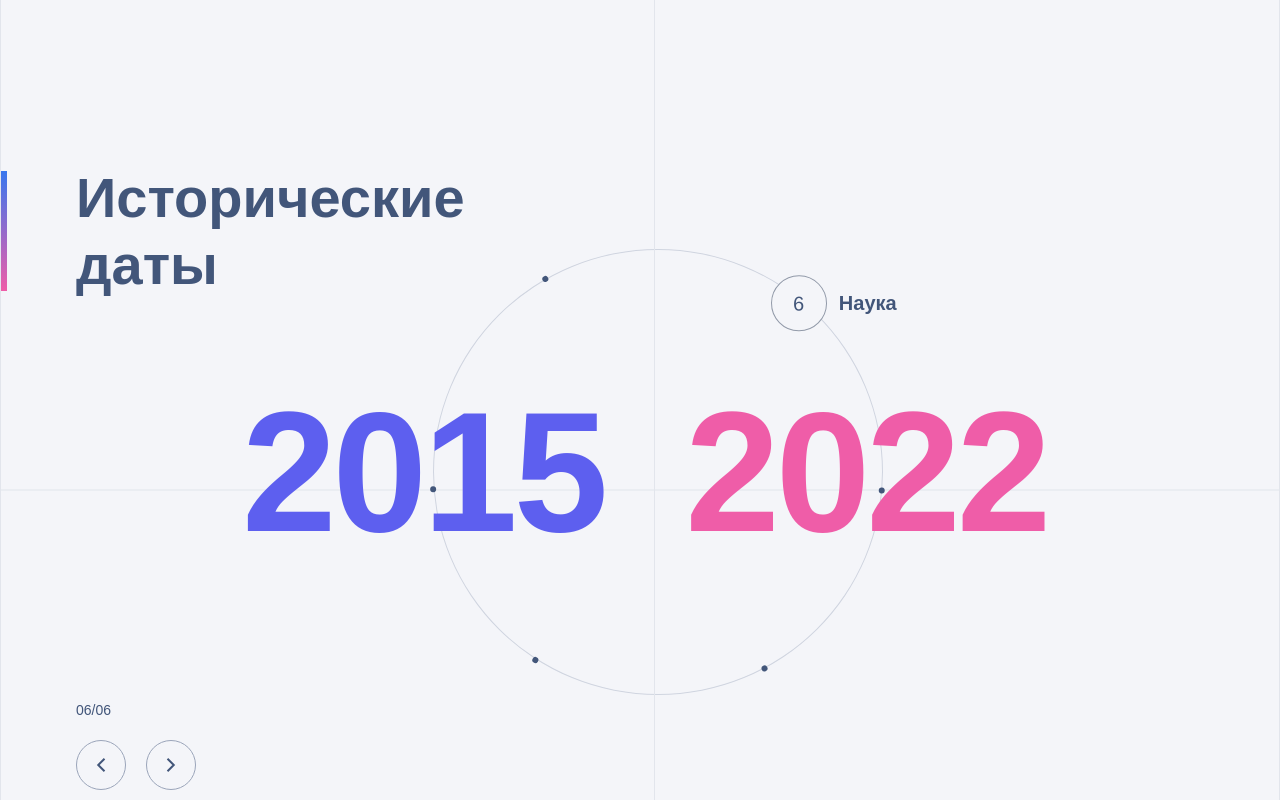
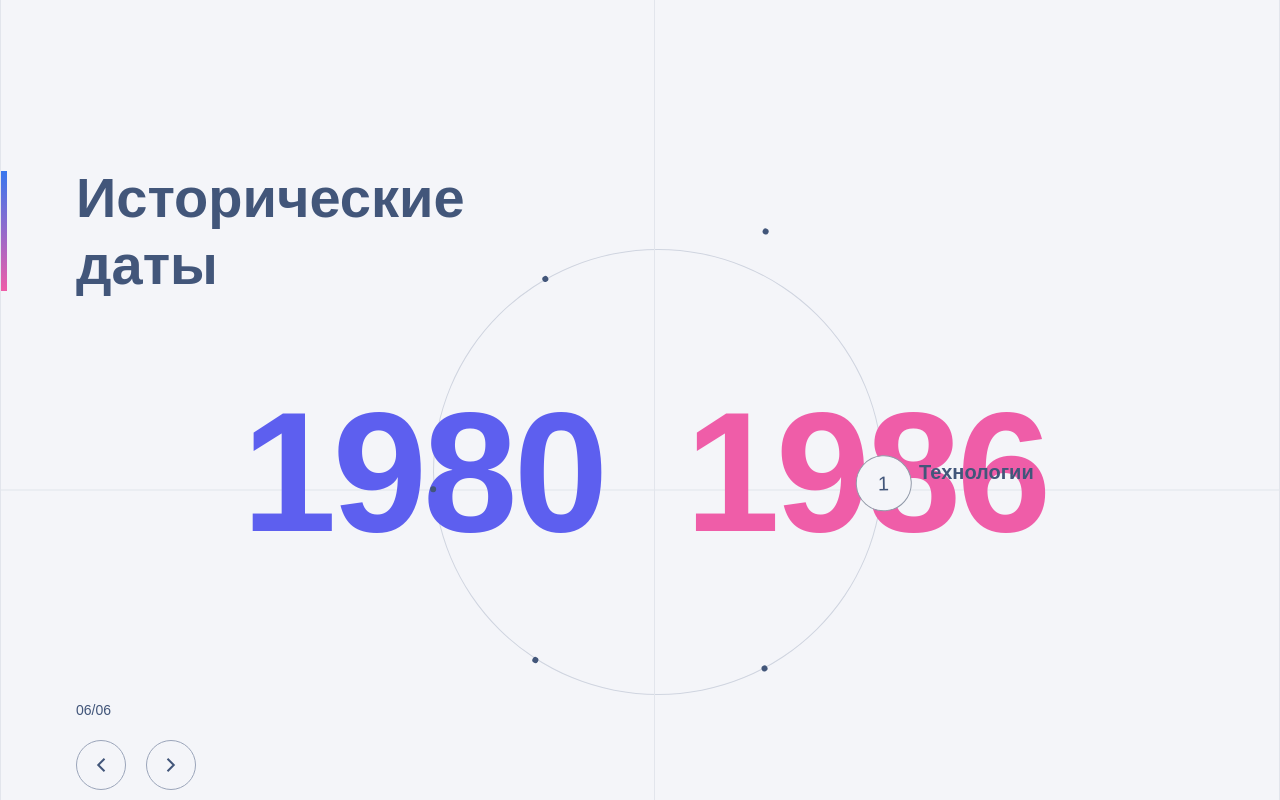
Before and after one commit to alenushka-jpg/digital-test-task, a website built with webpack: page src/index.html in a window 1280 px wide. Both pictures are taken after a click on the button 881 px from the left and 490 px from the top of the page. Shown: the top 800 px of the page. Built offline with nearby package versions, Linux system fonts and the light colour scheme; a web font is replaced by a local one.

Commit message:
Initializes the swiper

```diff
--- a/src/js/index.js
+++ b/src/js/index.js
@@ -1,3 +1,58 @@
 import '../sass/main.scss';
+import { historicalPeriods } from '../ts/index';
 
 import Swiper from 'swiper';
+
+const swiper = new Swiper('.swiper-container', {
+  direction: 'horizontal',
+  loop: true,
+  centeredSlides: true,
+
+  pagination: {
+    el: '.swiper-pagination-bullet',
+    clickable: true,
+  },
+});
+
+const startYearElement = document.querySelector('.interval-time__year--start');
+const endYearElement = document.querySelector('.interval-time__year--end');
+
+const buttons = Array.from(document.querySelectorAll('.interval-time__circle-button'));
+
+// Сохраняем начальную активную кнопку
+let activeButton = buttons.find(button => button.classList.contains('interval-time__circle-button--active'));
+
+buttons.forEach(button => {
+  button.addEventListener('click', () => {
+    const buttonId = button.getAttribute('id');
+
+    // Ищем соответствующий период в наших данных
+    const currentPeriod = historicalPeriods.find(period => period.period.id === buttonId);
+
+    if (currentPeriod) {
+      startYearElement.textContent = currentPeriod.period.start;
+      endYearElement.textContent = currentPeriod.period.end;
+    }
+
+    if (activeButton) {
+      activeButton.classList.remove('interval-time__circle-button--active');
+    }
+
+    button.classList.add('interval-time__circle-button--active');
+    activeButton = button;
+
+    swiper.slideTo(buttons.indexOf(button));
+  });
+});
+
+
+function getEventsForPeriod(id) {
+  for (let period of historicalPeriods) {
+    if (period.period.id === id) {
+      return period.events;
+    }
+  }
+
+  // Вернуть пустой массив, если не найдено совпадение
+  return [];
+}
--- a/src/sass/blocks/chronicle-events.scss
+++ b/src/sass/blocks/chronicle-events.scss
@@ -97,6 +97,7 @@
   border-radius: 50%;
   background-color: $basic-white;
   filter: drop-shadow(0px 0px 15px rgba(56, 119, 238, 0.10));
+  cursor: pointer;
 
   &--prev img {
     transform: rotate(-180deg);
--- a/src/sass/blocks/interval-time.scss
+++ b/src/sass/blocks/interval-time.scss
@@ -391,6 +391,7 @@
   }
 }
 
+
 .interval-time__circle-button--active#circle-button4 + .interval-time__name  {
   transform: rotate(269.7deg) translate(208px) rotate(180deg);
 
@@ -540,6 +541,7 @@
   border-radius: 50%;
   border: 1px solid $cold-steel;
   background-color: inherit;
+  cursor: pointer;
 
   &--next img {
     transform: rotateY(180deg);
--- a/src/ts/index.ts
+++ b/src/ts/index.ts
@@ -1,24 +1,24 @@
 // Определение интерфейсов
-interface TimePeriod {
+export interface TimePeriod {
   start: number;
   end: number;
   id: string;
 }
 
 // интерфейс определяет форму объектов исторического события
-interface HistoricalEvent {
+export interface HistoricalEvent {
   eventYear: number;
   eventDescription: string;
 }
 
 // интерфейс определяет структуру объекта, который представляет собой исторический период,
 // включая временной период и массив исторических событий, связанных с этим периодом
-interface HistoricalPeriod {
+export interface HistoricalPeriod {
   period: TimePeriod;
   events: HistoricalEvent[];
 }
 
-let historicalPeriods: HistoricalPeriod[] = [
+export let historicalPeriods: HistoricalPeriod[] = [
   {
     period:  {start: 1980, end: 1986, id: 'circle-button1'},
     events: [
@@ -84,26 +84,16 @@ let historicalPeriods: HistoricalPeriod[] = [
 ];
 
 // класс реализует интерфейс HistoricalEvent
-class HistoricalEventClass implements HistoricalEvent {
+export class HistoricalEventClass implements HistoricalEvent {
   constructor(
     public eventYear: number,
     public eventDescription: string
   ) {}
 }
 
-class HistoricalPeriodClass implements HistoricalPeriod {
+export class HistoricalPeriodClass implements HistoricalPeriod {
   constructor(
     public period: TimePeriod,
     public events: HistoricalEvent[]
   ) {}
 }
-
-function getEventsForPeriod(id: string): HistoricalEvent[] {
-  for (let period of historicalPeriods) {
-    if (period.period.id === id) {
-      return period.events;
-    }
-  }
-  // Вернуть пустой массив, если не найдено совпадение
-  return [];
-}
--- a/webpack.config.js
+++ b/webpack.config.js
@@ -82,6 +82,9 @@ module.exports = {
       },
     ],
   },
+  resolve: {
+    extensions: ['.tsx', '.ts', '.js']
+  },
   optimization: {
     minimizer: [
       new ImageMinimizerPlugin({
```
